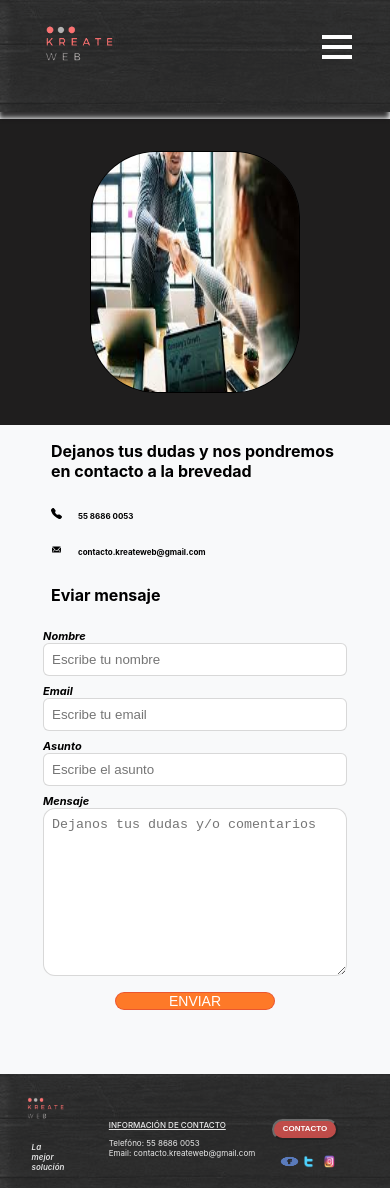
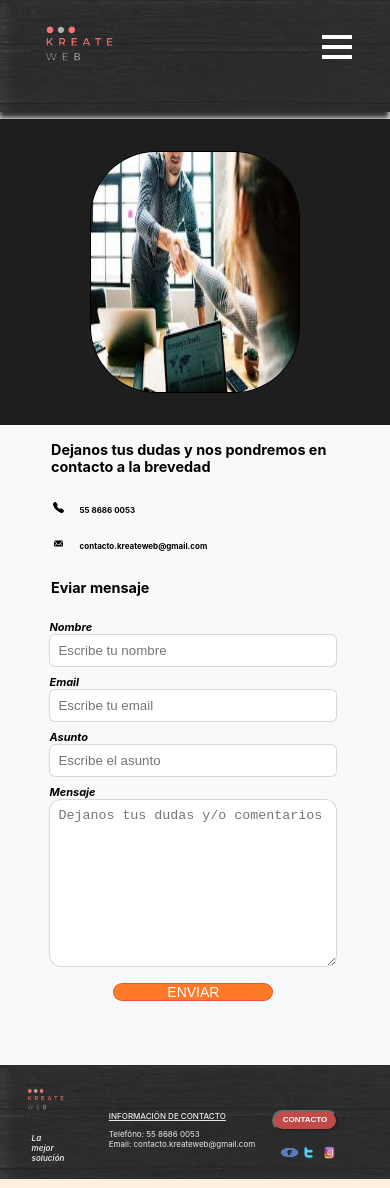
Before and after one commit to AnnMtz/Kreate-Web, a React (Create React App) app: page /contact in a window 390 px wide. Built offline with nearby package versions, Linux system fonts and the light colour scheme.

Commit message:
contact fixed

```diff
--- a/src/components/contact/contact.module.css
+++ b/src/components/contact/contact.module.css
@@ -129,12 +129,12 @@
     }
 
     .card-title {
-        font-size: 1rem;
+        font-size: .9rem;
         margin: 1rem;
     }
 
     .card-text {
-        margin-left: 1rem;
+        margin-left: 1.1rem;
     }
 
     .card-text span {
@@ -147,8 +147,8 @@
     }
 
     .contact-card form {
-        width: 19rem;
-        margin-left: .5rem;
+        width: 18rem;
+        margin-left: .9rem;
     }
 
     #submit {
```
